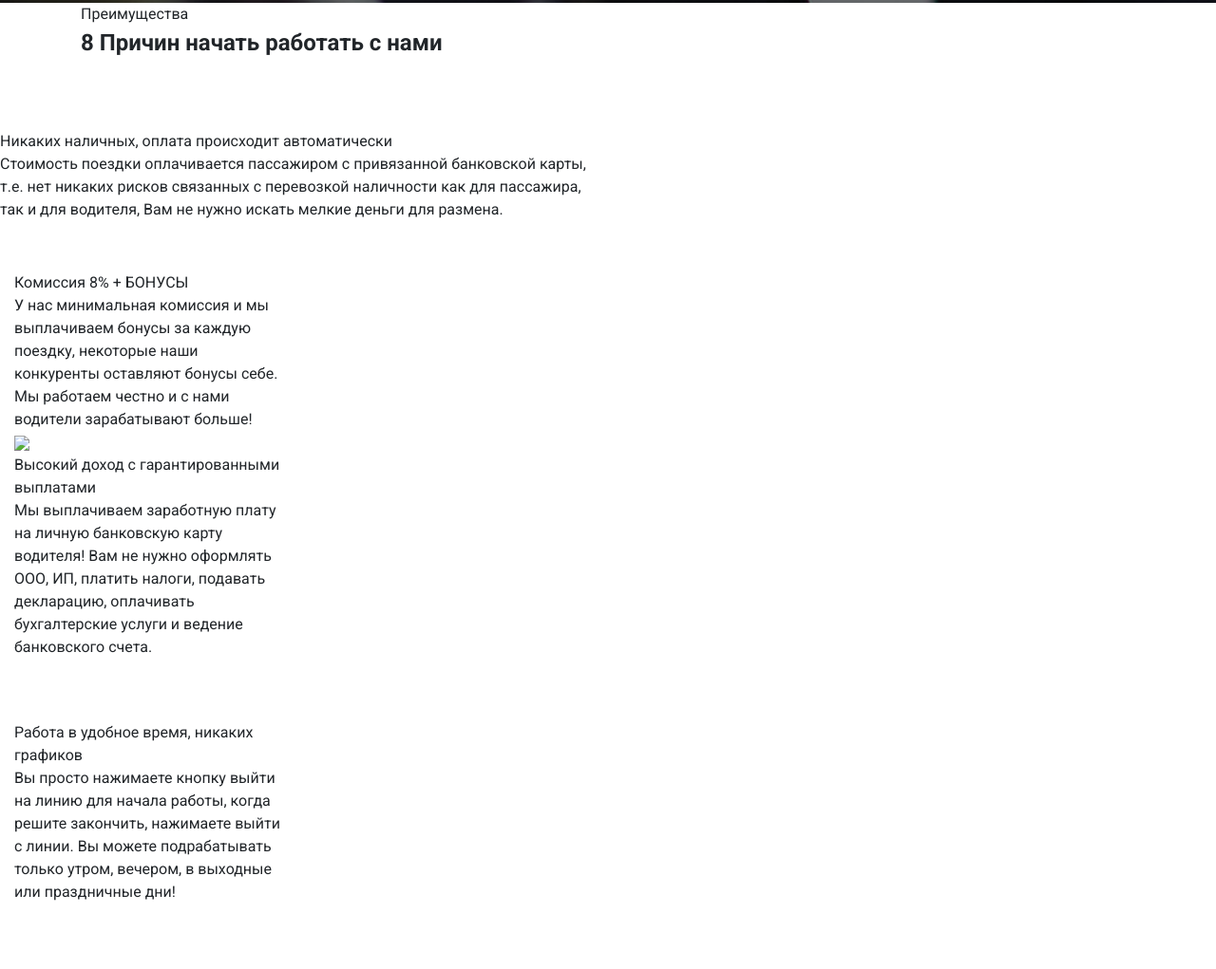
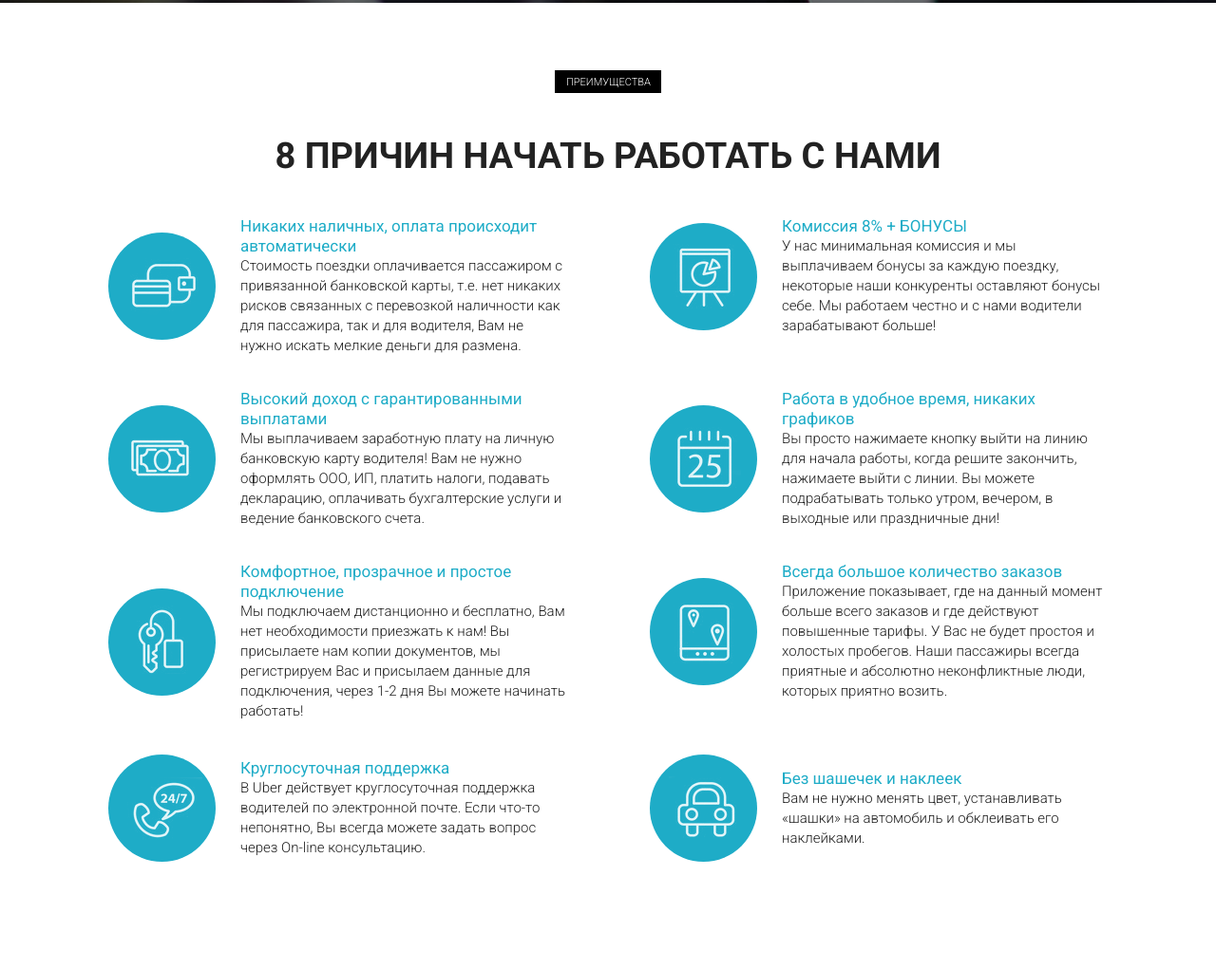
Before and after one commit to faceless49/bootstrap-uber, a plain HTML site: page src/index.html in a window 1280 px wide. Shown: the part 847-1868 px from the top of the page at 95% size. After the commit the page ends 1820 px from the top, so only its background shows below. Drawn offline with Linux system fonts and the light colour scheme; files that its build step writes are made by us from their sources.

Commit message:
Step one already

```diff
--- a/src/css/style.css
+++ b/src/css/style.css
@@ -1,13 +1,16 @@
 * {
-	font-family: 'Roboto', sans-serif;
+  font-family: "Roboto", sans-serif;
 }
-nav	{
+nav {
+    position: fixed; /* * */
+    width: 100%; /* * */
     height: 50px;
     background-color: #212121;
+    z-index: 2; /* * */
 }
-
 header {
     position: relative;
+    height: 50px; /* * */
 }
 .menu {
   display: flex;
@@ -23,13 +26,13 @@ header {
 .menu .menu_item {
   border-right: 2px dotted black;
   padding-right: 28px;
-
 }
 .subheader {
-	background-color: rgba(0,0,0, .6);
+  background-color: rgba(0, 0, 0, 0.6);
   height: 84px;
   position: absolute;
   width: 100%;
+  top: 50px; /* * */
 }
 
 .subheader .subheader_logo {
@@ -60,10 +63,11 @@ header {
   text-align: right;
   line-height: 12px;
 }
-.subheader .subheader_btn, .promo .promo_btn {
+.subheader .subheader_btn,
+.promo .promo_btn {
   width: 172px;
   height: 46px;
-	box-shadow: inset 0 -3px 0 rgba(0,0,0, 0.12);
+  box-shadow: inset 0 -3px 0 rgba(0, 0, 0, 0.12);
   border: none;
   background-image: linear-gradient(to top, #1eacc7 0%, #4ce2ff 100%);
   color: #ffffff;
@@ -120,3 +124,59 @@ header {
   background-color: #1eacc7;
   border-radius: 100px;
 }
+.reasons {
+  padding: 71px 0 65px 0;
+}
+
+.label {
+  height: 24px;
+  margin: 0 auto;
+  width: 112px;
+  padding: 5px 12px;
+  background-color: black;
+  color: #ffffff;
+  font-size: 11px;
+  font-weight: 300;
+  text-transform: uppercase;
+}
+.title {
+  margin-bottom: 0;
+  margin-top: 38px;
+  color: #222222;
+  font-size: 38px;
+  font-weight: 700;
+  text-transform: uppercase;
+  text-align: center;
+}
+.reasons .reasons_block {
+  display: flex;
+  justify-content: center;
+  align-items: center;
+  margin-top: 35px;
+}
+.reasons .reasons_block .reasons_round {
+  display: flex;
+  justify-content: center;
+  align-items: center;
+  margin-right: 26px;
+  width: 113px;
+  height: 113px;
+  background-color: #1eacc7;
+  border-radius: 100%;
+  background-color: #1eacc7;
+}
+.reasons .reasons_block .reasons_descr {
+  width: 343px;
+}
+.reasons .reasons_block .reasons_descr .reasons_subtitle {
+  line-height: 21px;
+  color: #1eacc7;
+  font-size: 17px;
+  font-weight: 400;
+}
+.reasons .reasons_block .reasons_descr .reasons_text {
+  color: #202020;
+  font-size: 15px;
+  font-weight: 300;
+  line-height: 21px;
+}
--- a/src/index.html
+++ b/src/index.html
@@ -65,7 +65,6 @@
 							<br><br>
 							Мы одни из партнеров и зарекомендовали себя как одна з лучших команд в городе Москве.
 							Водители у нас зарабатывают от 800000-120000 в месяц.</div>
-
 						<button class="promo_btn button">
 							Отправить заявку
 						</button>
@@ -76,164 +75,120 @@
 	</section>
 	<section class="reasons">
 		<div class="container">
-			<div class="label">
-				Преимущества
-			</div>
-			<h2 class="title">8 Причин начать работать с нами</h2>
-		</div>
+			<div class="label">преимущества</div>
+			<h2 class="title">8 причин начать работать с нами</h2>
 			<div class="row">
 				<div class="col-md-6">
 					<div class="reasons_block">
 						<div class="reasons_round">
-						<img src="icons/wallet.png">
+							<img src="icons/wallet.png" alt="reason">
 						</div>
 						<div class="reasons_descr">
-						<div class="reasons_subtitle">
-							Никаких наличных, оплата происходит автоматически
+							<div class="reasons_subtitle">Никаких наличных, оплата происходит автоматически</div>
+							<div class="reasons_text">
+								Стоимость поездки оплачивается пассажиром с привязанной банковской карты, т.е. нет
+								никаких рисков связанных с перевозкой наличности как для пассажира, так и для водителя,
+								Вам не нужно искать мелкие деньги для размена.
 							</div>
-						<div class="reasons_text">
-							Стоимость поездки оплачивается пассажиром с привязанной банковской карты, т.е. нет никаких
-							рисков связанных с перевозкой
-							наличности как для пассажира, так и для водителя, Вам не нужно искать мелкие деньги для
-							размена.
 						</div>
 					</div>
 				</div>
 				<div class="col-md-6">
 					<div class="reasons_block">
 						<div class="reasons_round">
-							<img src="icons/money.png">
+							<img src="icons/diag.png" alt="reason">
 						</div>
 						<div class="reasons_descr">
-							<div class="reasons_subtitle">
-								Комиссия 8% + БОНУСЫ
-							</div>
+							<div class="reasons_subtitle">Комиссия 8% + БОНУСЫ</div>
+							<div class="reasons_text">
 								У нас минимальная комиссия и мы выплачиваем бонусы за каждую поездку, некоторые наши
-							конкуренты
-							оставляют бонусы себе.
-							Мы работаем честно и с нами водители зарабатывают больше!
-						</div>
-					</div>
-				</div>
-				<div class="col-md-6">
-								<div class="reasons_block">
-														<div class="reasons_item">
-						<div class="reasons_round">
-							<img src="icons/key.png">
-						</div>
-						<div class="reasons_descr">
-							<div class="reasons_subtitle">
-								Высокий доход с гарантированными
-								выплатами
-							</div>
-							<div class="reasons_text">
-
-								Мы выплачиваем заработную плату на личную банковскую карту водителя! Вам не нужно
-								оформлять
-								ООО,
-								ИП, платить налоги,
-								подавать декларацию, оплачивать бухгалтерские услуги и ведение банковского счета.
-							</div>
-						</div>
-					</div>
-				</div>
-									</div>
-
-				<div class="col-md-6">
-									<div class="reasons_block">
-														<div class="reasons_item">
-						<div class="reasons_round">
-							<img src="icons/call.png">
-						</div>
-						<div class="reasons_descr">
-							<div class="reasons_subtitle">
-								Работа в удобное время, никаких
-								графиков
-							</div>
-							<div class="reasons_text">
-								Вы просто нажимаете кнопку выйти на линию для начала работы, когда решите закончить,
-								нажимаете
-								выйти с линии. Вы можете
-								подрабатывать только утром, вечером, в выходные или праздничные дни!
-							</div>
-						</div>
-					</div>
+								конкуренты оставляют бонусы себе. Мы работаем честно и с нами водители зарабатывают
+								больше!
 							</div>
 						</div>
 					</div>
 				</div>
 				<div class="col-md-6">
 					<div class="reasons_block">
-													<div class="reasons_item">
 						<div class="reasons_round">
-						<img src="icons/wallet.png">
+							<img src="icons/money.png" alt="reason">
 						</div>
 						<div class="reasons_descr">
-						<div class="reasons_subtitle">
-							Комиссия, оплата происходит автоматически
-						</div>
+							<div class="reasons_subtitle">Высокий доход с гарантированными выплатами</div>
 							<div class="reasons_text">
-							Комфортное, прозрачное и простое
-							подключение
-							Мы подключаем дистанционно и бесплатно, Вам нет необходимости приезжать к нам! Вы присылаете
-							нам
-							копии документов, мы
-							регистрируем Вас и присылаем данные для подключения, через 1-2 дня Вы можете начинать
-							работать!
+								Мы выплачиваем заработную плату на личную банковскую карту водителя! Вам не нужно
+								оформлять ООО, ИП, платить налоги, подавать декларацию, оплачивать бухгалтерские услуги
+								и ведение банковского счета.
 							</div>
 						</div>
 					</div>
 				</div>
 				<div class="col-md-6">
 					<div class="reasons_block">
-<div class="reasons_item">
 						<div class="reasons_round">
-		<img src="icons/money.png">
+							<img src="icons/calend.png" alt="reason">
 						</div>
 						<div class="reasons_descr">
-		<div class="reasons_subtitle">
-			Никаких наличных, оплата происходит автоматически
-		</div>
+							<div class="reasons_subtitle">Работа в удобное время, никаких графиков</div>
 							<div class="reasons_text">
-			Стоимость поездки оплачивается пассажиром с привязанной банковской карты, т.е нет никаких
-			рисков
-			связанных с перевозкой наличности как для пассажира, так и для водителя, Вам не нужно искать
-			мелкие деньги для размена
-		</div>
-	</div>
-</div>
-				</div>
-												</div>
-
-
-				<div class="col-md-6">
-
-					<div class="reasons_item">
-						<div class="reasons_round">
-							<img src="icons/key.png">
-						</div>
-						<div class="reasons_descr">
-							<div class="reasons_subtitle">
-								Круглосуточная поддержка
-							</div>
-							<div class="reasons_text">
-								В Uber действует круглосуточная поддержка водителей по электронной почте. Если что-то
-								непонятно,
-								Вы всегда можете задать
-								вопрос через On-line консультацию.
+								Вы просто нажимаете кнопку выйти на линию для начала работы, когда решите закончить,
+								нажимаете выйти с линии. Вы можете подрабатывать только утром, вечером, в выходные или
+								праздничные дни!
 							</div>
 						</div>
 					</div>
 				</div>
 				<div class="col-md-6">
-					<div class="reasons_item">
+					<div class="reasons_block">
 						<div class="reasons_round">
-							<img src="icons/call.png">
+							<img src="icons/key.png" alt="reason">
 						</div>
 						<div class="reasons_descr">
-							<div class="reasons_subtitle">
-								Без шашечек и наклеек
+							<div class="reasons_subtitle">Комфортное, прозрачное и простое подключение</div>
+							<div class="reasons_text">
+								Мы подключаем дистанционно и бесплатно, Вам нет необходимости приезжать к нам! Вы
+								присылаете нам копии документов, мы регистрируем Вас и присылаем данные для подключения,
+								через 1-2 дня Вы можете начинать работать!
 							</div>
+						</div>
+					</div>
+				</div>
+				<div class="col-md-6">
+					<div class="reasons_block">
+						<div class="reasons_round">
+							<img src="icons/geo.png" alt="reason">
+						</div>
+						<div class="reasons_descr">
+							<div class="reasons_subtitle">Всегда большое количество заказов</div>
+							<div class="reasons_text">
+								Приложение показывает, где на данный момент больше всего заказов и где действуют
+								повышенные тарифы. У Вас не будет простоя и холостых пробегов. Наши пассажиры всегда
+								приятные и абсолютно неконфликтные люди, которых приятно возить.
+							</div>
+						</div>
+					</div>
+				</div>
+				<div class="col-md-6">
+					<div class="reasons_block">
+						<div class="reasons_round">
+							<img src="icons/call.png" alt="reason">
+						</div>
+						<div class="reasons_descr">
+							<div class="reasons_subtitle">Круглосуточная поддержка</div>
+							<div class="reasons_text">
+								В Uber действует круглосуточная поддержка водителей по электронной почте. Если что-то
+								непонятно, Вы всегда можете задать вопрос через On-line консультацию.
+							</div>
+						</div>
+					</div>
+				</div>
+				<div class="col-md-6">
+					<div class="reasons_block">
+						<div class="reasons_round">
+							<img src="icons/car.png" alt="reason">
+						</div>
+						<div class="reasons_descr">
+							<div class="reasons_subtitle">Без шашечек и наклеек</div>
 							<div class="reasons_text">
 								Вам не нужно менять цвет, устанавливать «шашки» на автомобиль и обклеивать его
 								наклейками.
@@ -244,6 +199,7 @@
 			</div>
 		</div>
 	</section>
+
 </body>
 
 </html>
```
Also changed, not shown: src/icons/key.png (renamed from src/icons/key,png.png), 3 other files. Lines whose indentation alone changed are shown as unchanged.
